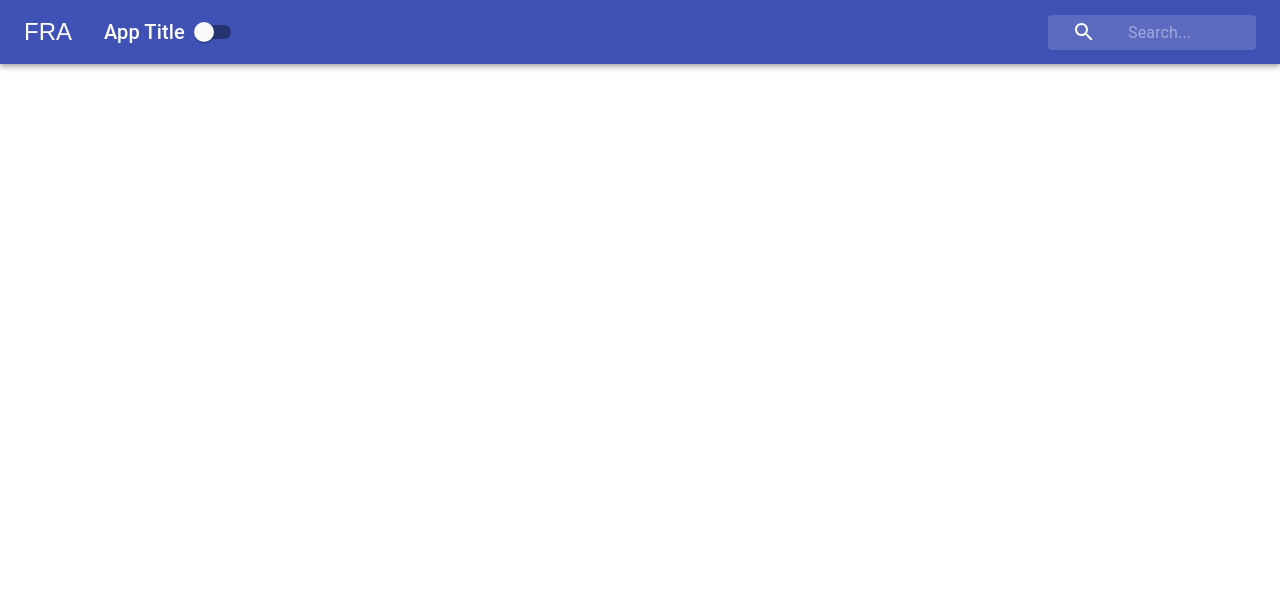
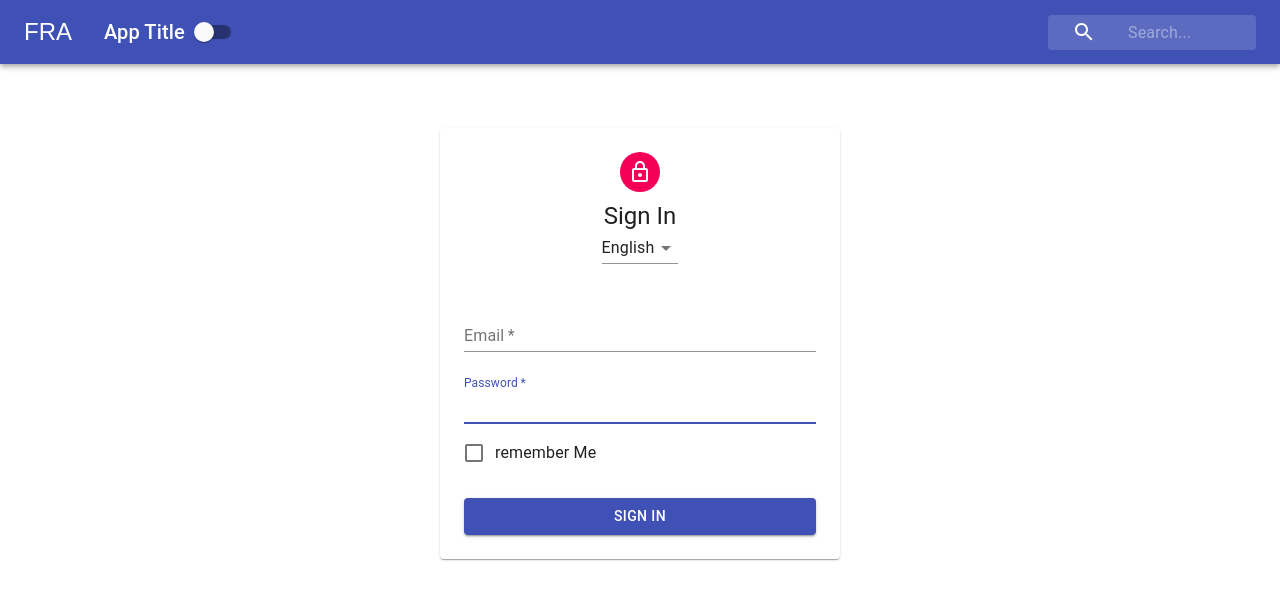
Before and after one commit to ricky-antonio/context-app, a React (Create React App) app: page / in a window 1280 px wide. Shown: the top 600 px of the page. Built offline with nearby package versions, Linux system fonts and the light colour scheme.

Commit message:
Add sign in form

```diff
--- a/src/App.js
+++ b/src/App.js
@@ -1,10 +1,14 @@
+import React, { Component } from 'react';
+import Form from './Form';
+import Navbar from './Navbar';
 
-import Navbar from './Navbar';
 
 function App() {
   return (
-
+    <>
     <Navbar />
+    <Form />
+    </>
   );
 }
 
--- /dev/null
+++ b/src/Form.js
@@ -0,0 +1,60 @@
+import React, { Component } from 'react';
+import Avatar from '@material-ui/core/Avatar';
+import Button from '@material-ui/core/Button';
+import CssBaseline from '@material-ui/core/CssBaseline';
+import FormControl from '@material-ui/core/FormControl';
+import FormControlLabel from '@material-ui/core/FormControlLabel';
+import Checkbox from '@material-ui/core/Checkbox';
+import Input from '@material-ui/core/Input';
+import InputLabel from '@material-ui/core/InputLabel';
+import LockOutlinedIcon from '@material-ui/icons/LockOutlined';
+import Paper from '@material-ui/core/Paper';
+import Typography from '@material-ui/core/Typography';
+import MenuItem from '@material-ui/core/MenuItem';
+import Select from '@material-ui/core/Select';
+import withStyles from '@material-ui/core//styles/withStyles';
+import styles from './styles/FormStyles';
+
+class Form extends Component {
+    render() {
+        const { classes } = this.props;
+        return (
+            <main className={classes.main}>
+                <Paper className={classes.paper}>
+                    <Avatar className={classes.avatar}>
+                        <LockOutlinedIcon />
+                    </Avatar>
+                    <Typography variant='h5'>Sign In</Typography>
+                    <Select value='english'>
+                        <MenuItem value='english'>English</MenuItem>
+                        <MenuItem value='french'>French</MenuItem>
+                        <MenuItem value='spanish'>Spanish</MenuItem>
+                    </Select>
+                    <form className={classes.form}>
+                        <FormControl margin='normal' required fullWidth>
+                            <InputLabel htmlFor='email'>Email</InputLabel>
+                            <Input id='email' name='email' autoFocus />
+                        </FormControl>
+                        <FormControl margin='normal' required fullWidth>
+                            <InputLabel htmlFor='password'>Password</InputLabel>
+                            <Input id='password' name='password' autoFocus />
+                        </FormControl>
+                        <FormControlLabel control={<Checkbox color='primary' />} label="remember Me" />
+                        <Button
+                            variant='contained'
+                            type='submit'
+                            fullWidth
+                            color='primary'
+                            className={classes.submit}
+                        >
+                            Sign In
+                        </Button>
+                    </form>
+                </Paper>
+            </main>
+        )
+    }
+}
+
+
+export default withStyles(styles)(Form);
--- /dev/null
+++ b/src/styles/FormStyles.js
@@ -0,0 +1,33 @@
+const styles = theme => ({
+    main: {
+        width: "auto",
+        display: "block",
+        marginLeft: theme.spacing.unit * 3,
+        marginRight: theme.spacing.unit * 3,
+        [theme.breakpoints.up("sm")]: {
+            width: 400,
+            marginLeft: "auto",
+            marginRight: "auto"
+        }
+    },
+    paper: {
+        marginTop: theme.spacing.unit * 8,
+        display: "flex",
+        flexDirection: "column",
+        alignItems: "center",
+        padding: `${theme.spacing.unit * 2}px ${theme.spacing.unit * 3}px ${theme.spacing.unit * 3}px`
+    },
+    avatar: {
+        margin: theme.spacing.unit,
+        backgroundColor: theme.palette.secondary.main
+    },
+    form: {
+        width: "100%",
+        marginTop: theme.spacing.unit * 3
+    },
+    submit: {
+        marginTop: theme.spacing.unit * 3
+    }
+});
+
+export default styles;
```
